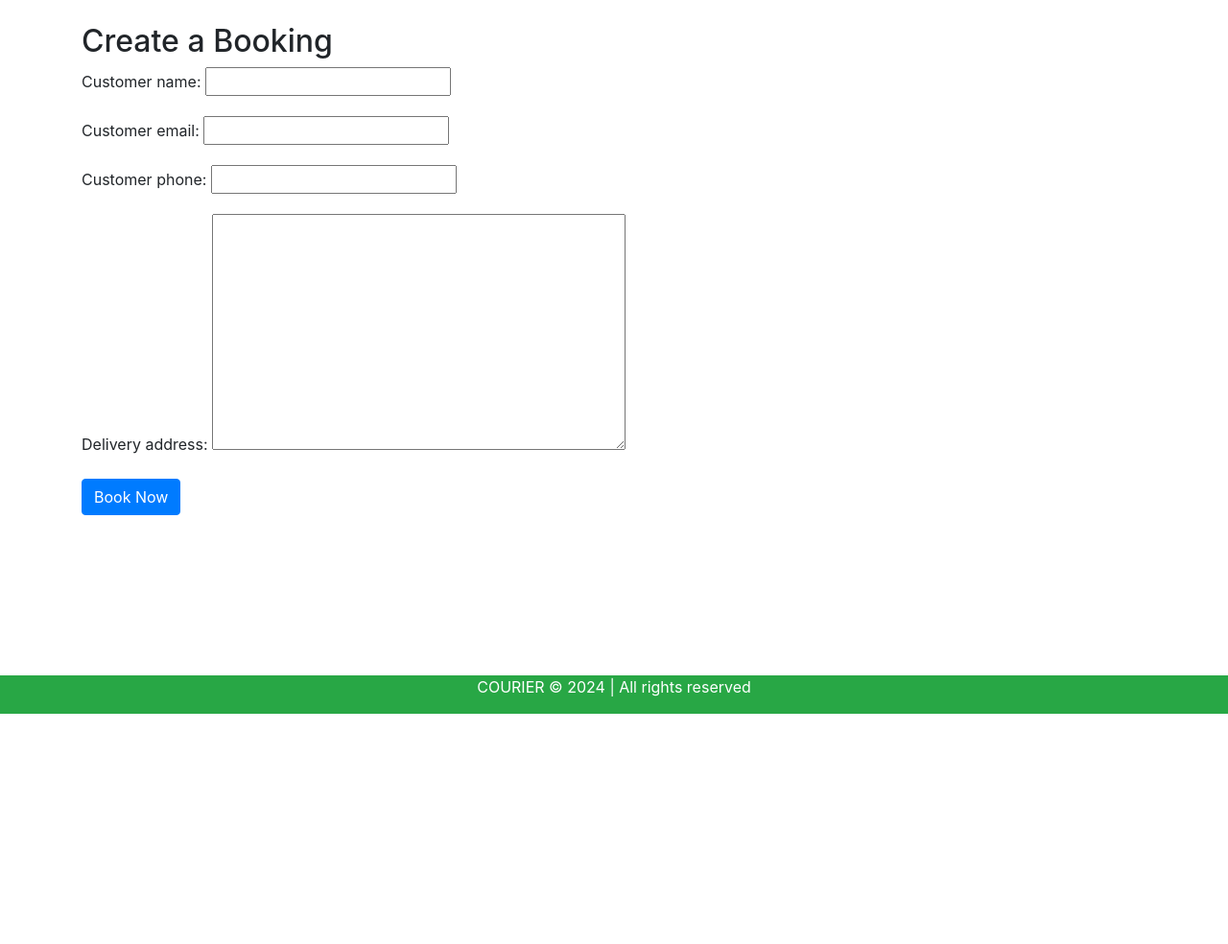
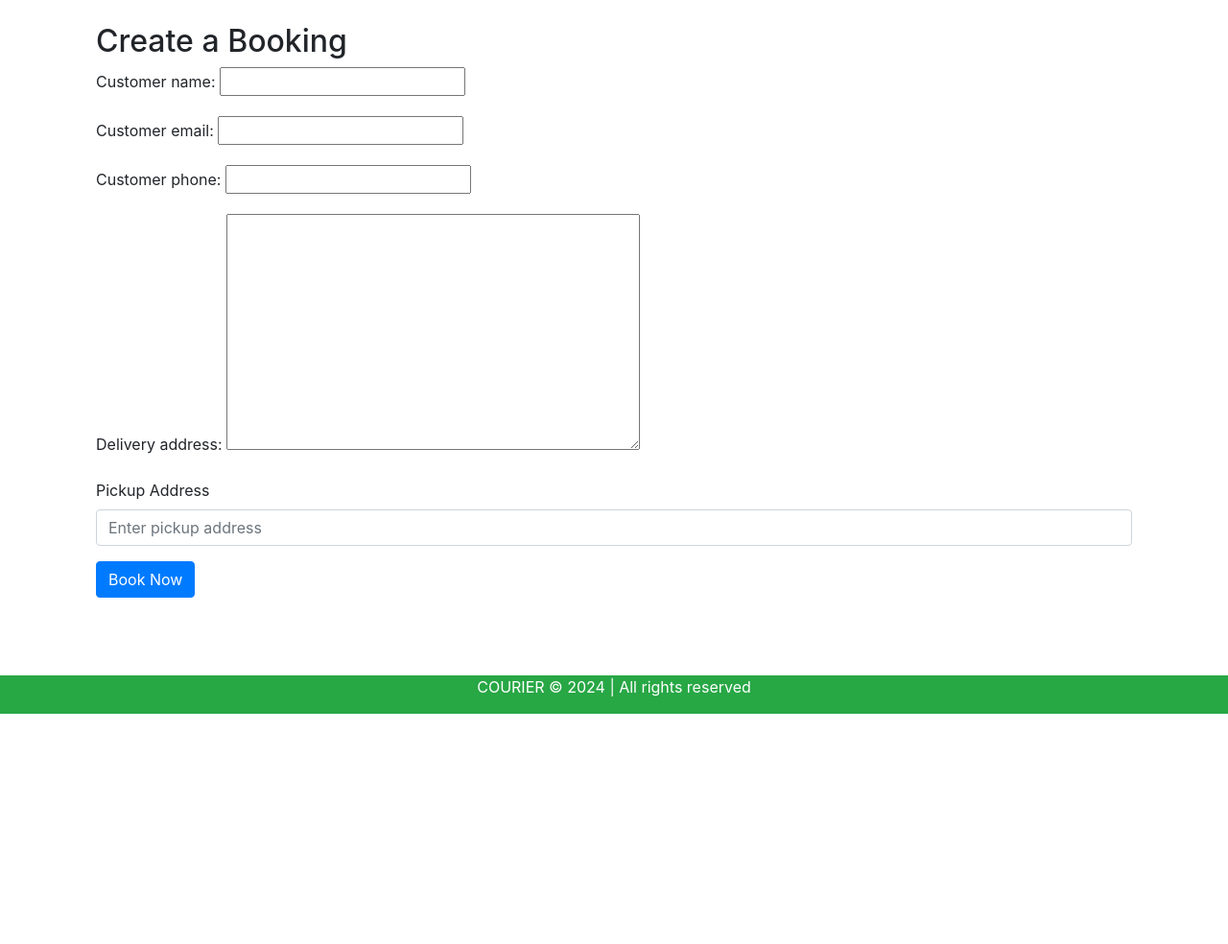
Before and after one commit to rupacesigdel/COURIER_WEB, a Django app: page /booking/create/ in a window 1280 px wide. Shown: the part 56-1040 px from the top of the page at 96% size. Run offline with Django 5.2, Linux system fonts and the light colour scheme; some libraries are stand-ins or nearby versions.

Commit message:
maps added into delivery address from pickup to destination

```diff
--- a/couriers/templates/couriers/create_booking.html
+++ b/couriers/templates/couriers/create_booking.html
@@ -7,16 +7,58 @@
     #chat-reply {
         margin-top: 20px;
     }
-    .container{
+    .container {
         min-height: 120vh;
     }
 </style>
 {% endblock css %}
+
 {% block content %}
+    <div class="container mt-4">
         <h2>Create a Booking</h2>
         <form method="POST">
             {% csrf_token %}
             {{ form.as_p }}
+            <div class="mb-3">
+                <label for="address" class="form-label">Pickup Address</label>
+                <input
+                    type="text"
+                    id="address"
+                    name="address"
+                    class="form-control"
+                    placeholder="Enter pickup address"
+                    required>
+            </div>
             <button type="submit" class="btn btn-primary">Book Now</button>
         </form>
+    </div>
 {% endblock %}
+
+{% block extra_js %}
+<script src="https://maps.googleapis.com/maps/api/js?key=YOUR_API_KEY&libraries=places"></script>
+<script>
+    function initAutocomplete() {
+        const input = document.getElementById('address');
+        const autocomplete = new google.maps.places.Autocomplete(input);
+
+        // Optionally restrict results to specific areas
+        autocomplete.setComponentRestrictions({
+            country: ["us"], // Restrict to US (change as needed)
+        });
+
+        // Handle the place selection
+        autocomplete.addListener('place_changed', function () {
+            const place = autocomplete.getPlace();
+            console.log('Selected Place:', place);
+
+            if (!place.geometry || !place.geometry.location) {
+                alert('No details available for the selected location.');
+                return;
+            }
+        });
+    }
+
+    // Initialize the autocomplete when the page loads
+    window.onload = initAutocomplete;
+</script>
+{% endblock extra_js %}
```
Also changed, not shown: couriers/templates/couriers/sorting_hub.html (+20 -9 lines). Lines whose indentation alone changed are shown as unchanged.
